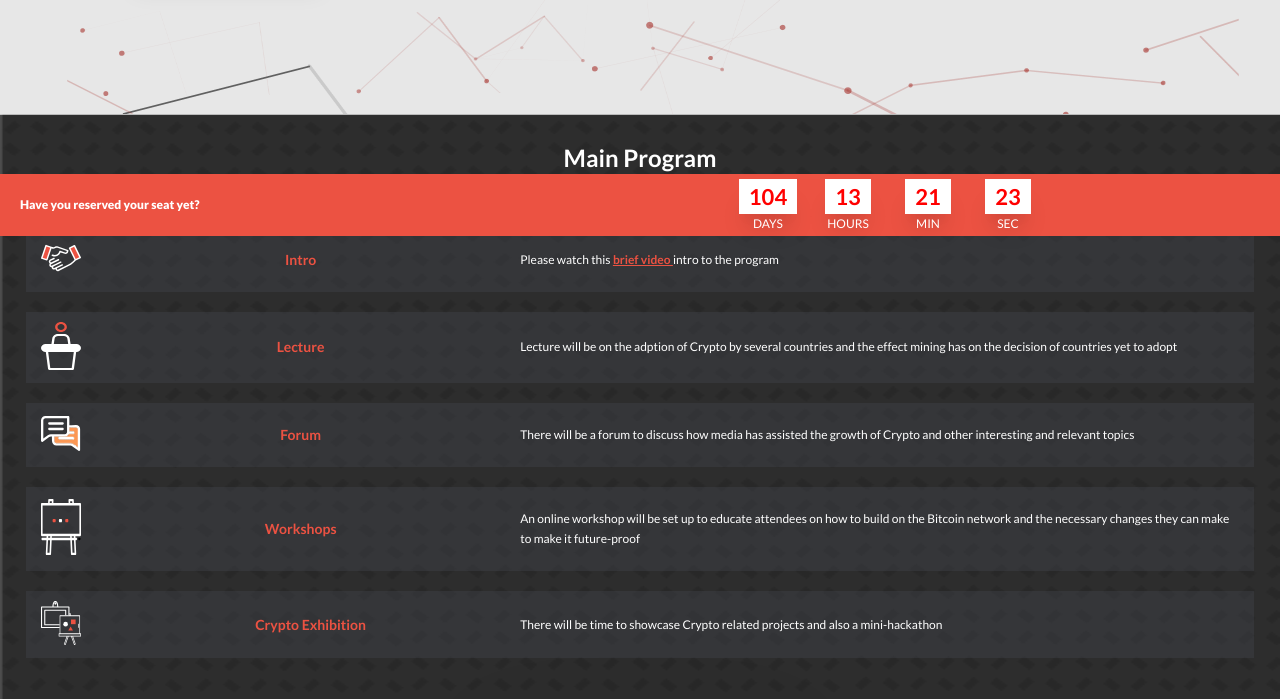
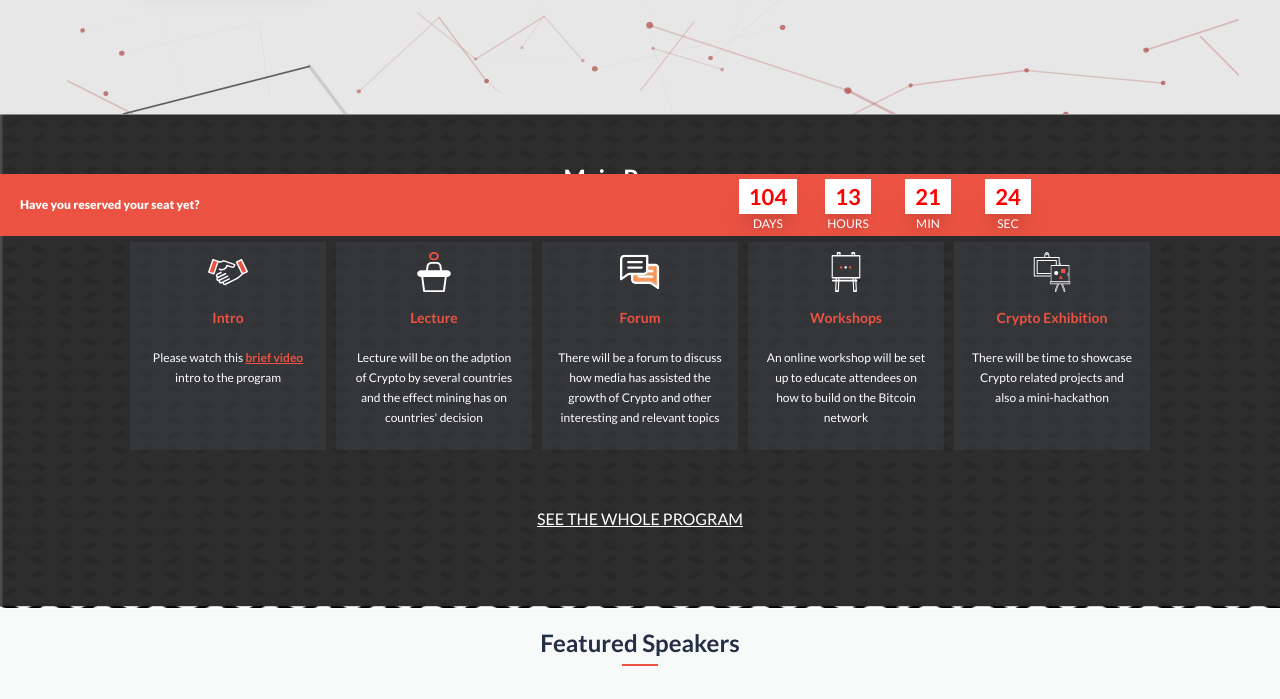
Before and after one commit to AnselemOdims/CryptoFest, a website with bundled scripts: page index.html in a window 1280 px wide. Shown: the part 564-1263 px from the top of the page. Built offline with nearby package versions, Linux system fonts and the light colour scheme; files whose address does not match are found by name.

Commit message:
Made the intro section responsive

```diff
--- a/assets/styles/_main.scss
+++ b/assets/styles/_main.scss
@@ -18,6 +18,10 @@ main {
     width: 7%;
     border-bottom: solid 2px $primary-color-1;
     padding: 4px 0;
+
+    @include responsive(768px){
+      width: 3%;
+    }
   }
 }
 
@@ -52,7 +56,7 @@ section.intro {
     }
 
     img {
-      width: 40px;
+      @include dimension(40px, 40px);
     }
 
     p {
@@ -103,6 +107,50 @@ section.intro {
       border: $button-border1;
     }
   }
+
+  @include responsive(768px){
+    padding: 50px 0 60px;
+
+    .card-container {
+      @include display-grid($grid-extra-large, 10px);
+
+      padding: 20px 42px;
+
+      .card {
+        @include display(column, unset, center);
+
+        padding: 10px 15px;
+        text-align: center;
+
+        h4 {
+          margin: 15px 0 10px;
+        }
+
+        p {
+          width: 100%
+        }
+      }
+    }
+
+    button {
+      display: none
+    }
+    .program {
+      @include display(row, center, center);
+
+      a {
+        color: $white-color;
+        text-decoration: underline;
+        margin: 40px 0 20px;
+      }
+    }
+};
+
+@include responsive(1098px){
+  .card-container {
+    padding: 20px 130px;
+  }
+};
 }
 
 section.partner {
--- a/index.html
+++ b/index.html
@@ -80,7 +80,7 @@
 						<h4>Lecture</h4>
 						<p>
 							Lecture will be on the adption of Crypto by several countries and
-							the effect mining has on the decision of countries yet to adopt
+							the effect mining has on countries' decision
 						</p>
 					</div>
 					<div class="card">
@@ -100,8 +100,7 @@
 						<h4>Workshops</h4>
 						<p>
 							An online workshop will be set up to educate attendees on how to build on the
-							Bitcoin network and the necessary changes they can make to make it
-							future-proof
+							Bitcoin network
 						</p>
 					</div>
 					<div class="card">
```
Also changed, not shown: dist/css/styles.css, 1 other file.
